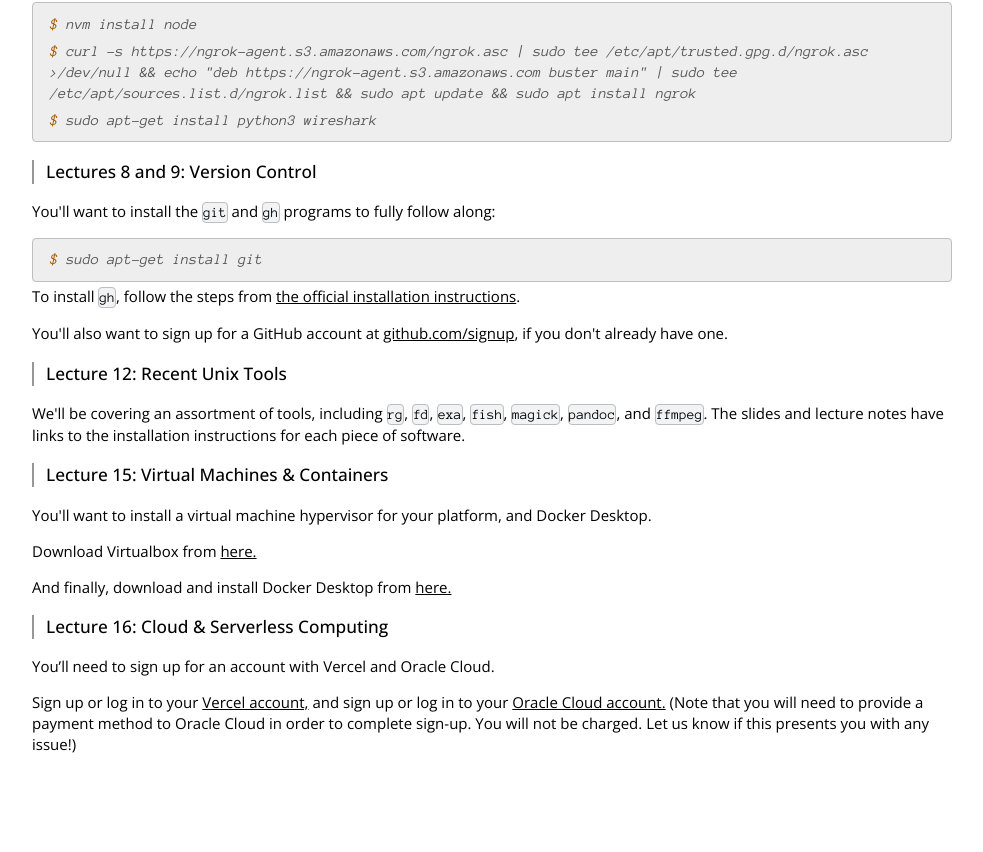
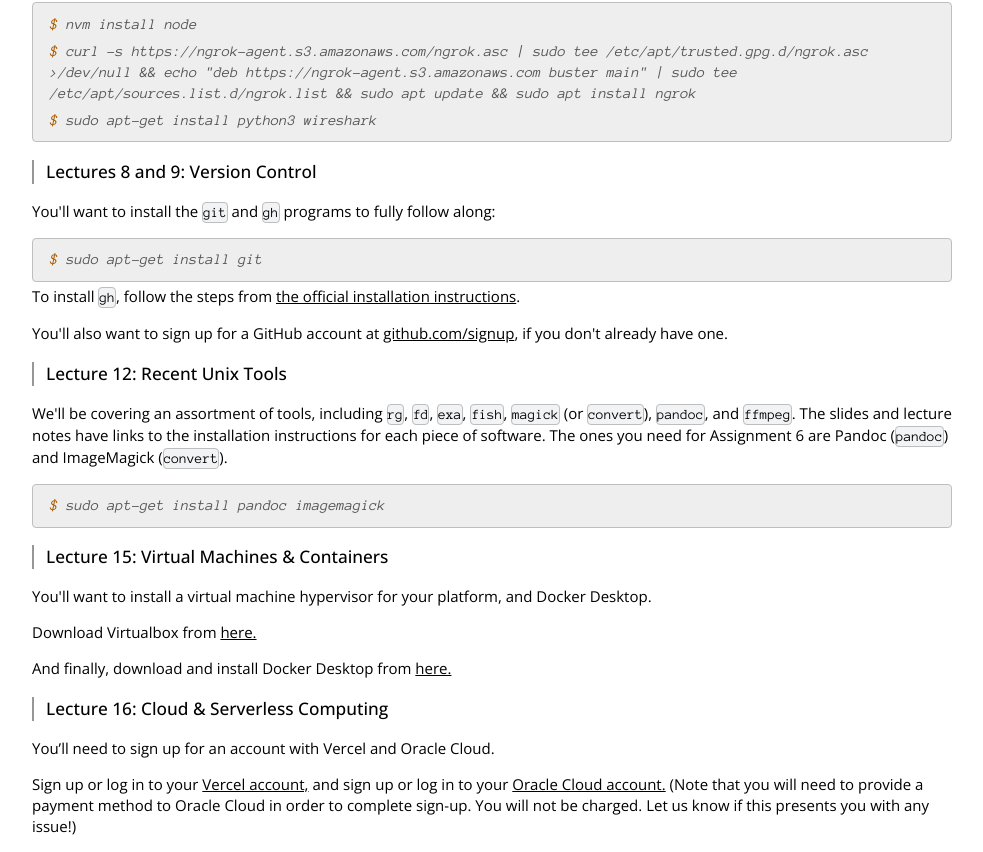
Before and after one commit to saraachour/stanford-cs104.github.io, a SvelteKit app: page /software in a window 1280 px wide. Shown: the part 1008-1860 px from the top of the page, without its empty margins (148-1131 px from the left). Before the commit the page ends 1778 px from the top, so only its background shows below. Built offline with nearby package versions, Linux system fonts and the light colour scheme.

Commit message:
Update software for assignment 6

```diff
--- a/src/routes/software/+page.svelte
+++ b/src/routes/software/+page.svelte
@@ -265,10 +265,22 @@
 <h3 id="lec12">Lecture 12: Recent Unix Tools</h3>
 <p>
 	We'll be covering an assortment of tools, including <code>rg</code>, <code>fd</code>,
-	<code>exa</code>, <code>fish</code>, <code>magick</code>,
+	<code>exa</code>, <code>fish</code>, <code>magick</code> (or <code>convert</code>),
 	<code>pandoc</code>, and <code>ffmpeg</code>. The slides and lecture notes have links to the
-	installation instructions for each piece of software.
+	installation instructions for each piece of software. The ones you need for Assignment 6 are
+	Pandoc (<code>pandoc</code>) and ImageMagick (<code>convert</code>).
 </p>
+<OnlyShowOn mac>
+	<Block>
+		<Code language="shell" prefix="$">brew install pandoc</Code>
+		<Code language="shell" prefix="$">brew install imagemagick</Code>
+	</Block>
+</OnlyShowOn>
+<OnlyShowOn windows linux>
+	<Block>
+		<Code language="shell" prefix="$">sudo apt-get install pandoc imagemagick</Code>
+	</Block>
+</OnlyShowOn>
 
 <h3 id="lec15">Lecture 15: Virtual Machines &amp; Containers</h3>
 <p>You'll want to install a virtual machine hypervisor for your platform, and Docker Desktop.</p>
```
